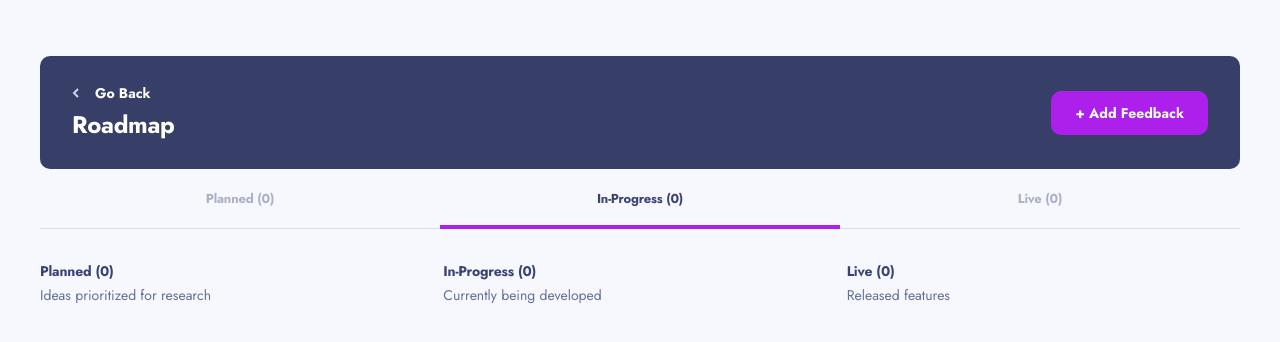
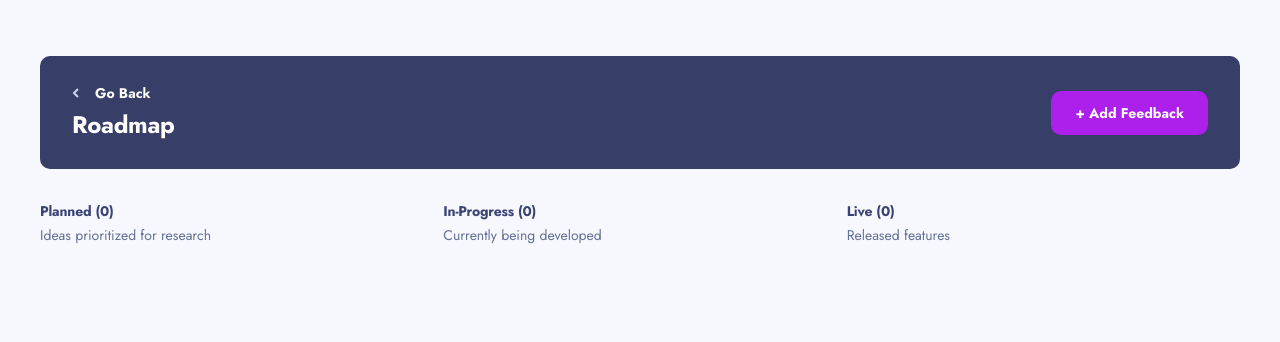
Before and after one commit to aljayy/product-feedback-app, a React (Create React App) app: page /roadmap in a window 1280 px wide. Shown: the top 342 px of the page. Built offline with nearby package versions, Linux system fonts and the light colour scheme.

Commit message:
style: add tablet breakpoint

```diff
--- a/src/components/UI/StatusSelector/StatusSelector.jsx
+++ b/src/components/UI/StatusSelector/StatusSelector.jsx
@@ -12,7 +12,7 @@ function StatusSelector() {
   }
 
   return (
-    <div className="h-[6rem] w-full border-b-[1px] border-[#8C92B3]/[0.25] flex">
+    <div className="h-[6rem] w-full border-b-[1px] border-[#8C92B3]/[0.25] flex m:hidden">
       <div
         className="w-1/3 flex justify-center items-center relative"
         onClick={() => changeColumn(0, "planned")}
```
